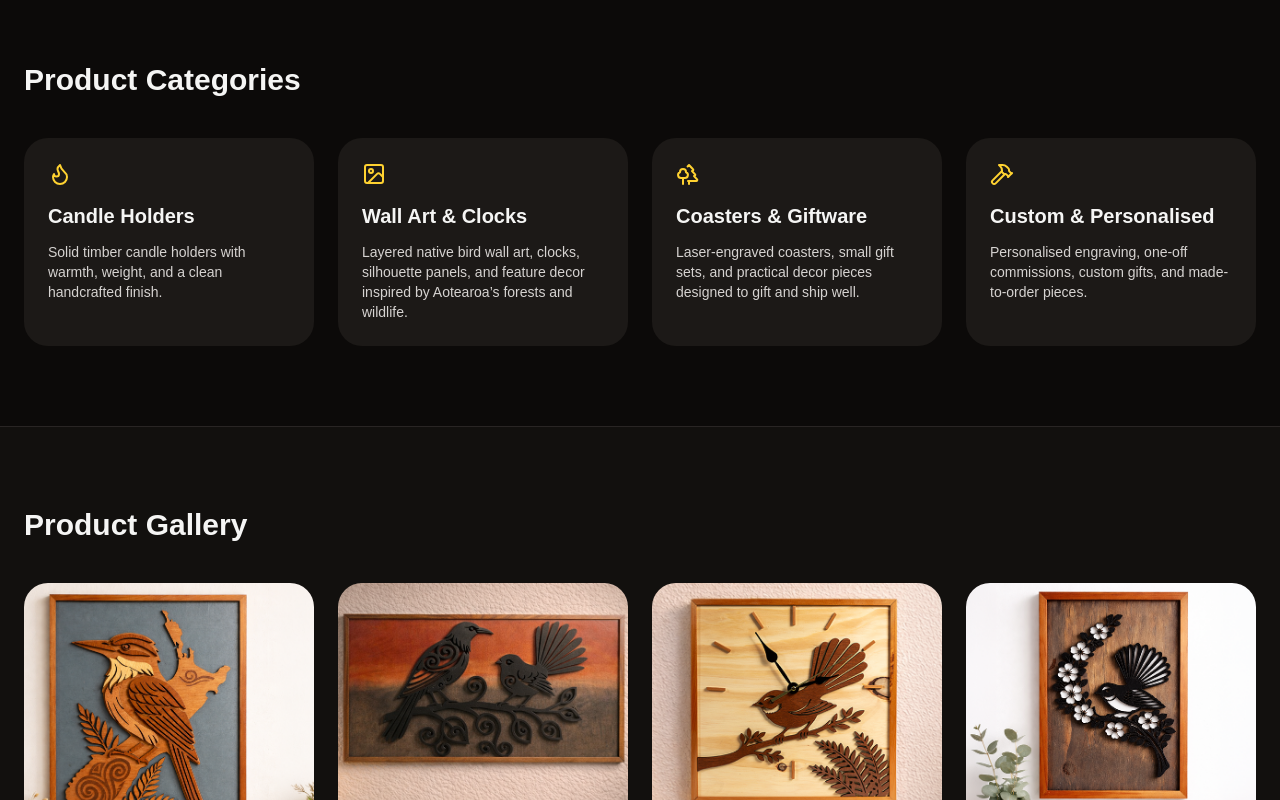
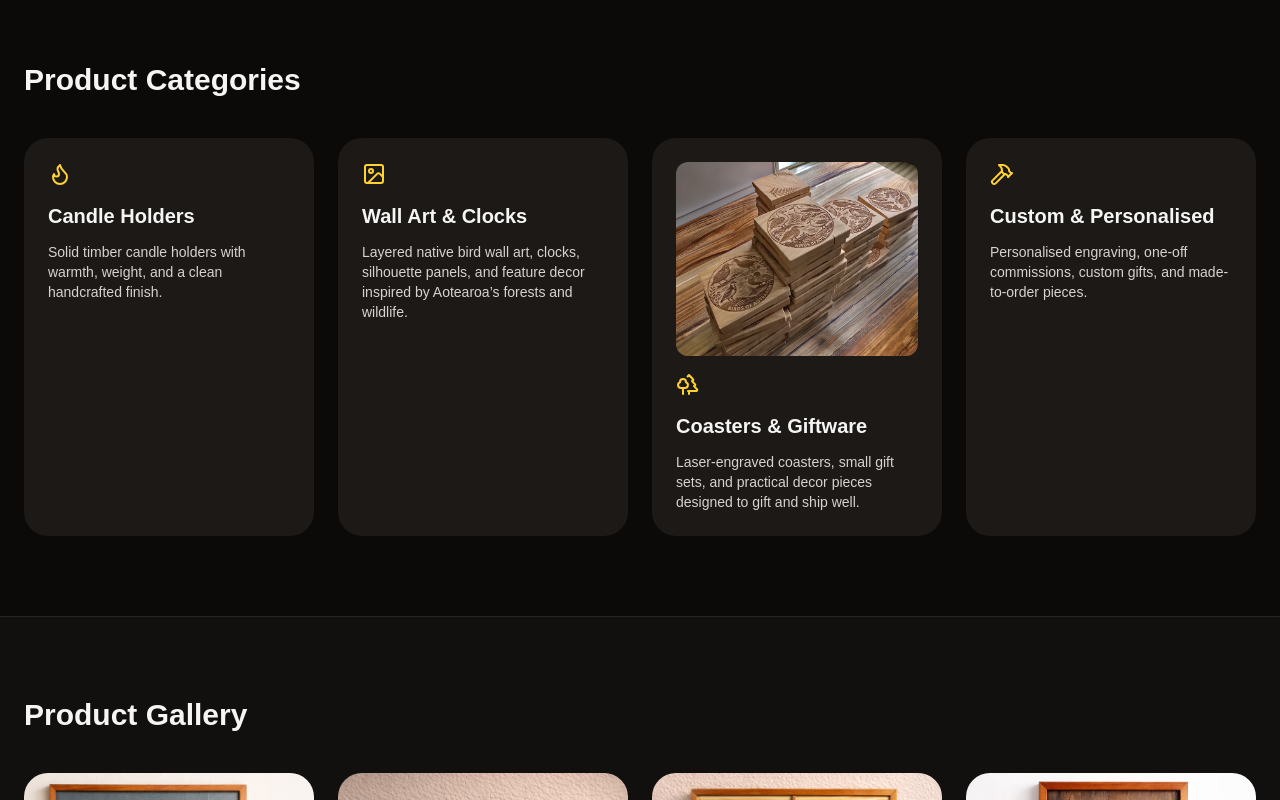
Before and after one commit to aceinnz-ship-it/furnace-site, a React (Vite) app: page / in a window 1280 px wide. Shown: the part 880-1680 px from the top of the page. Built offline with nearby package versions, Linux system fonts and the light colour scheme.

Commit message:
add coaster image

```diff
--- a/src/App.jsx
+++ b/src/App.jsx
@@ -181,6 +181,13 @@ export default function App() {
 
             return (
               <div key={item.title} className="rounded-3xl bg-stone-900 p-6">
+                 {item.image && (
+                    <img
+                     src={item.image}
+                     alt={item.title}
+                     className="mb-4 rounded-xl"
+                    />
+                )}
                 <Icon className="mb-4 text-amber-300" />
                 <h3 className="text-xl font-bold">{item.title}</h3>
                 <p className="mt-3 text-sm text-stone-300">{item.text}</p>
```
